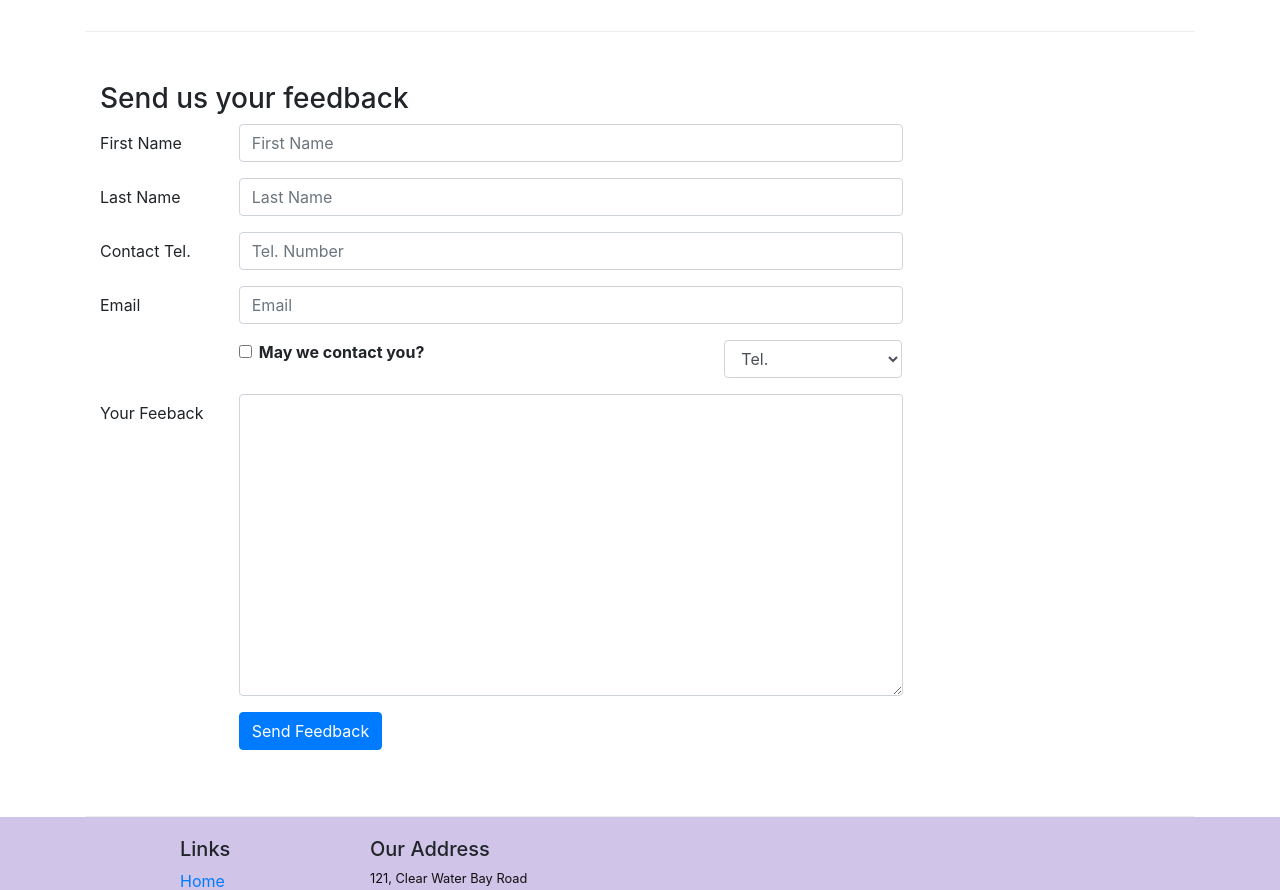
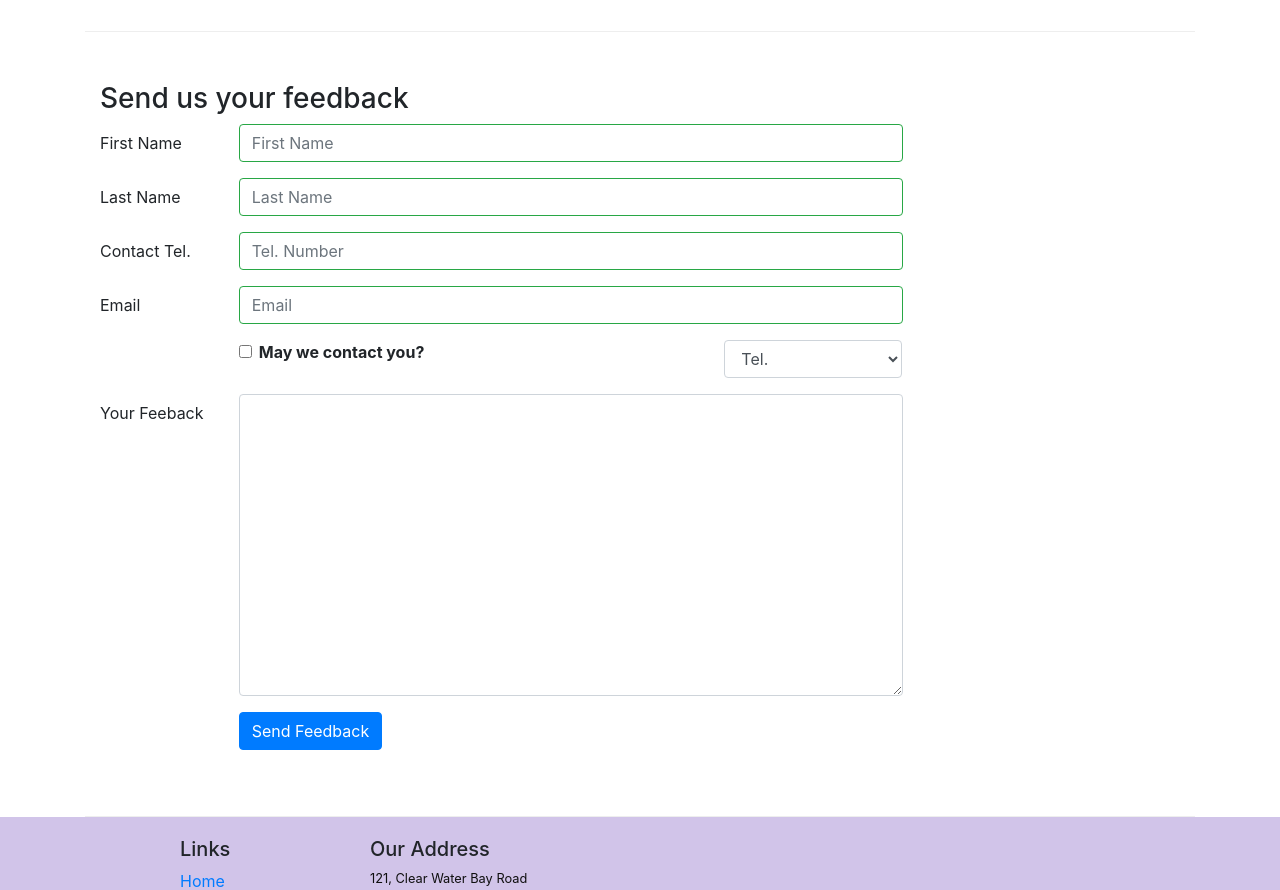
Before and after one commit to gaggudeep/react-restaurant-website, a React (Create React App) app: page /contactus in a window 1280 px wide. Shown: the part 840-1730 px from the top of the page. Built offline with nearby package versions, Linux system fonts and the light colour scheme.

Commit message:
Validation of Controlled Forms

```diff
--- a/src/components/ContactComponent.js
+++ b/src/components/ContactComponent.js
@@ -1,5 +1,5 @@
 import React, { Component } from 'react';
-import { Breadcrumb, BreadcrumbItem, Button, Form, FormGroup, Label, Input, Col } from 'reactstrap';
+import { Breadcrumb, BreadcrumbItem, Button, Form, FormGroup, Label, Input, Col, Row, FormFeedback, InputGroup } from 'reactstrap';
 import { Link } from 'react-router-dom';
 
 class Contact extends Component {
@@ -14,10 +14,17 @@
             email: "",
             agree: false,
             contacType: 'Tel.',
-            message: ""
+            message: "",
+            touched: {
+                firstname: false,
+                lastname: false,
+                telnum: false,
+                email: false
+            }
         }
         this.handleSubmit = this.handleSubmit.bind(this);
         this.handleInputChange = this.handleInputChange.bind(this);
+        this.handleBlur = this.handleBlur.bind(this);
 }
 
     handleInputChange(event) {
@@ -36,7 +43,42 @@
         event.preventDefault();
     }
 
+    handleBlur = (field) => (evt) => {
+        this.setState({
+            touched: { ...this.state.touched, [field]: true }
+        });
+    }
+
+    validate(firstname, lastname, telnum, email) {
+        const errors = {
+            firstname: "",
+            lastname: "",
+            telnum: "",
+            email: ""
+        };
+
+        if(this.state.touched.firstname && firstname.length < 3)
+            errors.firstname = "First name should be greater than equal to 3 characters";
+        else if(this.state.touched.firstname && firstname.length > 20)
+            errors.firstname = "First name should be smaller than equal to 20 characters";
+
+        if(this.state.touched.lastname && lastname.length < 3)
+            errors.lastname = "Last name should be greater than equal to 3 characters";
+        else if(this.state.touched.lastname && lastname.length > 20)
+            errors.lastname = "Last name should be smaller than equal to 20 characters";
+
+        const reg = /^\d+$/;
+        if(this.state.touched.telnum && !reg.test(telnum))
+            errors.telnum = "Tel. Number should contain only digits";
+
+        if(this.state.touched.email && email.split('').filter(x => x === '@').length !== 1)
+            errors.email = "Email should contain a single @";
+
+        return errors;
+    }
+
     render() {
+        const errors = this.validate(this.state.firstname, this.state.lastname, this.state.telnum, this.state.email);
         return(
             <div className="container">
                 <div className="row">
@@ -83,37 +125,59 @@
                             <FormGroup row>
                                 <Label htmlFor="firstname" md={2}>First Name</Label>
                                 <Col  md={10}>
-                                    <Input type="text" id="firstname" name="firstname" placeholder="First Name" value={this.state.firstname} onChange={this.handleInputChange} />
+                                    <Input type="text" id="firstname" name="firstname" placeholder="First Name" value={this.state.firstname}
+                                    valid={errors.firstname == ''}
+                                    invalid={errors.firstname != ''}
+                                    onBlur={this.handleBlur('firstname')}
+                                    onChange={this.handleInputChange} />
+                                    <FormFeedback>{errors.firstname}</FormFeedback>
                                 </Col>
                             </FormGroup>
                             <FormGroup row>
                                 <Label htmlFor="lastname" md={2}>Last Name</Label>
                                 <Col  md={10}>
-                                    <Input type="text" id="lastname" name="lastname" placeholder="Last Name" value={this.state.lastname} onChange={this.handleInputChange} />
+                                    <Input type="text" id="lastname" name="lastname" placeholder="Last Name" value={this.state.lastname}
+                                    valid={errors.lastname == ''}
+                                    invalid={errors.lastname != ''}
+                                    onBlur={this.handleBlur('lastname')}
+                                    onChange={this.handleInputChange} />
+                                    <FormFeedback>{errors.lastname}</FormFeedback>
                                 </Col>
                             </FormGroup>
                             <FormGroup row>
                                 <Label htmlFor="telnum" md={2}>Contact Tel.</Label>
                                 <Col  md={10}>
-                                    <Input type="tel" id="telnum" name="telnum" placeholder="Tel. Number" value={this.state.telnum} onChange={this.handleInputChange} />
+                                    <Input type="tel" id="telnum" name="telnum" placeholder="Tel. Number" value={this.state.telnum}
+                                    valid={errors.telnum == ''}
+                                    invalid={errors.telnum != ''}
+                                    onBlur={this.handleBlur('telnum')}
+                                    onChange={this.handleInputChange} />
+                                    <FormFeedback>{errors.telnum}</FormFeedback>
                                 </Col>
                             </FormGroup>
                             <FormGroup row>
                                 <Label htmlFor="email" md={2}>Email</Label>
                                 <Col  md={10}>
-                                    <Input type="email" id="email" name="email" placeholder="Email" value={this.state.email} onChange={this.handleInputChange} />
+                                    <Input type="email" id="email" name="email" placeholder="Email" value={this.state.email}
+                                    valid={errors.email == ''}
+                                    invalid={errors.email != ''}
+                                    onBlur={this.handleBlur('email')}
+                                    onChange={this.handleInputChange} />
+                                    <FormFeedback>{errors.email}</FormFeedback>
                                 </Col>
                             </FormGroup>
                             <FormGroup row>
                                 <Col md={{size: 6, offset: 2}}>
                                     <FormGroup check>
                                         <Label check>
-                                            <Input type="checkbox" name="agree" checked={this.state.agree} onChange={this.handleInputChange} /> {' '} <strong>May we contact you?</strong>
+                                            <Input type="checkbox" name="agree" checked={this.state.agree}
+                                            onChange={this.handleInputChange} /> {' '} <strong>May we contact you?</strong>
                                         </Label>
                                     </FormGroup>
                                 </Col>
                                 <Col md={{size: 3, offset: 1}}>
-                                    <Input type="select" name="contactType" value={this.state.contacType} onChange={this.handleInputChange}>
+                                    <Input type="select" name="contactType" value={this.state.contacType}
+                                    onChange={this.handleInputChange}>
                                         <option>Tel.</option>
                                         <option>Email</option>
                                     </Input>
@@ -122,7 +186,8 @@
                             <FormGroup row>
                                 <Label htmlFor="feedback" md={2}>Your Feeback</Label>
                                 <Col  md={10}>
-                                    <Input type="textarea" id="message" name="message" rows="12" value={this.state.message} onChange={this.handleInputChange} />
+                                    <Input type="textarea" id="message" name="message" rows="12" value={this.state.message}
+                                    onChange={this.handleInputChange} />
                                 </Col>
                             </FormGroup>
                             <FormGroup row>
```
